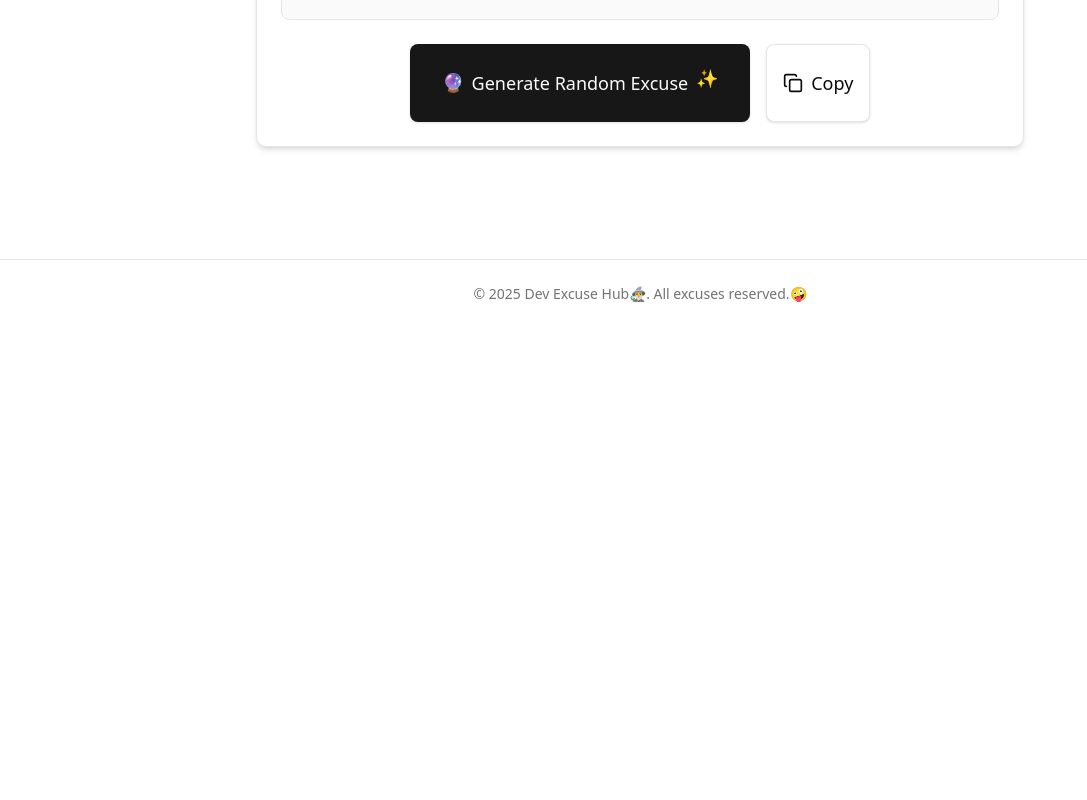
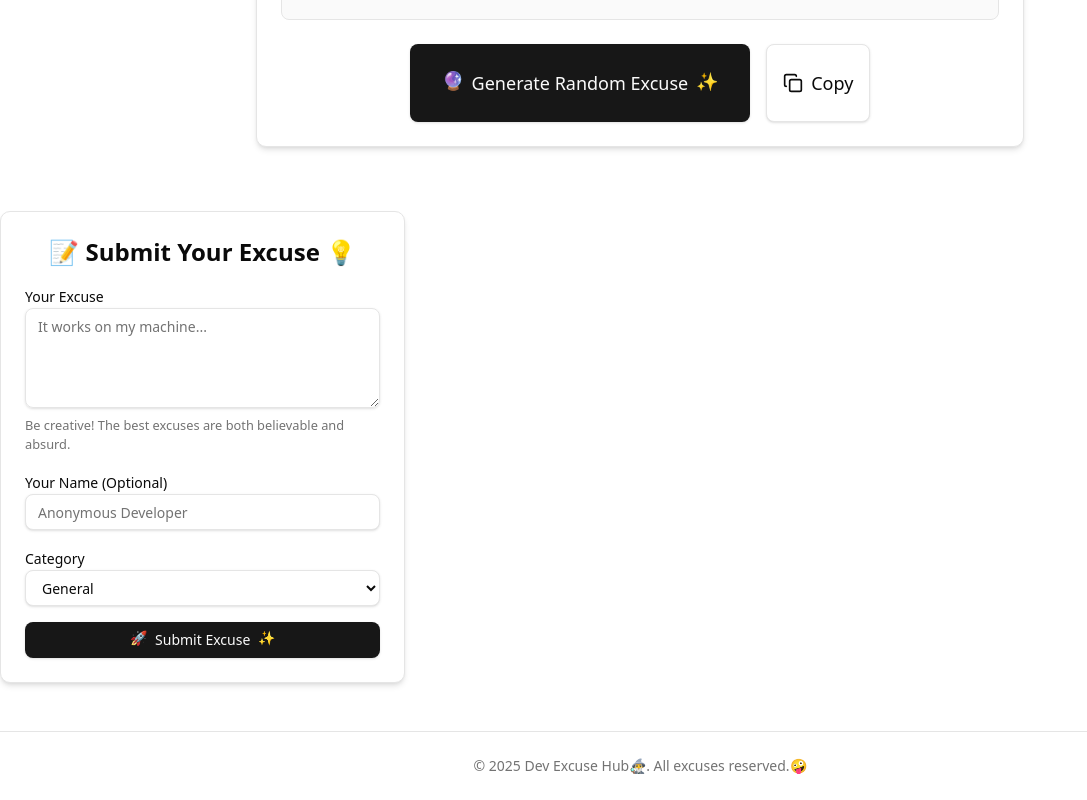
Before and after one commit to TheekshanaCN/devexcusehub, a Next.js app: page / in a window 1280 px wide. Shown: the part 334-1134 px from the top of the page, without its empty margins (0-1087 px from the left). Before the commit the page ends 800 px from the top, so only its background shows below. Built offline with nearby package versions, Linux system fonts and the light colour scheme.

Commit message:
Feat(Excuse) add Excuse Submition form & Toast

```diff
--- a/app/page.tsx
+++ b/app/page.tsx
@@ -1,12 +1,18 @@
 "use client";
 
 import React from "react";
+import { Toaster } from "@/components/ui/toaster";
 import Header from "@/components/Header";
 import Footer from "@/components/Footer";
 import { ThemeProvider } from "next-themes";
 import ExcuseGenerator from "@/components/ExcuseGenerator";
+import ExcuseSubmissionForm from "@/components/ExcuseSubmissionForm";
 
 export default function Home() {
+  const handleExcuseSubmitted = (data: any) => {
+    console.log("New excuse submitted:", data);
+  };
+
   return (
     <ThemeProvider attribute="class" defaultTheme="system" enableSystem>
       <main className="min-h-screen bg-background">
@@ -20,8 +26,16 @@ export default function Home() {
           </section>
         </div>
 
+        {/* Two Column Layout for Submission Form and Leaderboard */}
+        <section className="grid grid-cols-1 lg:grid-cols-12 gap-8">
+          <div className="lg:col-span-4 flex justify-center">
+            <ExcuseSubmissionForm onSubmit={handleExcuseSubmitted} />
+          </div>
+        </section>
+
         {/* Footer */}
         <Footer />
+      <Toaster />
       </main>
     </ThemeProvider>
   );
--- /dev/null
+++ b/components/ExcuseSubmissionForm.tsx
@@ -0,0 +1,177 @@
+"use client";
+
+import React, { useState, useEffect } from "react";
+import { useForm } from "react-hook-form";
+import { Button } from "./ui/button";
+import {
+  Form,
+  FormControl,
+  FormDescription,
+  FormField,
+  FormItem,
+  FormLabel,
+  FormMessage,
+} from "./ui/form";
+import { Textarea } from "./ui/textarea";
+import { Input } from "./ui/input";
+import { useToast } from "./ui/use-toast";
+
+interface ExcuseSubmissionFormProps {
+  onSubmit?: (data: ExcuseFormData) => void;
+}
+
+interface ExcuseFormData {
+  excuse: string;
+  author: string;
+  category: string;
+}
+
+interface Category {
+  id: number;
+  name: string;
+}
+
+const ExcuseSubmissionForm = ({
+  onSubmit = () => {},
+}: ExcuseSubmissionFormProps) => {
+  const [isSubmitting, setIsSubmitting] = useState(false);
+  const [categories, setCategories] = useState<Category[]>([]);
+  const { toast } = useToast();
+
+  // ✅ Use mock category data
+  useEffect(() => {
+    const mockCategories = [
+      { id: 1, name: "general" },
+      { id: 2, name: "frontend" },
+      { id: 3, name: "backend" },
+      { id: 4, name: "devops" },
+      { id: 5, name: "management" },
+    ];
+    setCategories(mockCategories);
+  }, []);
+
+  const form = useForm<ExcuseFormData>({
+    defaultValues: {
+      excuse: "",
+      author: "",
+      category: "general",
+    },
+  });
+
+  // ✅ Simulate fake submission
+  const handleSubmit = async (data: ExcuseFormData) => {
+    setIsSubmitting(true);
+
+    setTimeout(() => {
+      console.log("Simulated excuse submitted:", data);
+      onSubmit(data);
+      form.reset();
+      toast({
+        title: "🎉 Success!",
+        description: (
+          <div className="flex items-center gap-2">
+            <span className="animate-bounce inline-block">🚀</span>
+            <span>Your excuse has been submitted (mocked)!</span>
+            <span className="animate-bounce inline-block delay-100">👏</span>
+          </div>
+        ),
+      });
+      setIsSubmitting(false);
+    }, 1500);
+  };
+
+  return (
+    <div className="w-full max-w-md mx-auto p-6 bg-card rounded-lg shadow-md border border-border">
+      <h2 className="text-2xl font-bold mb-4 text-center">
+        📝 Submit Your Excuse 💡
+      </h2>
+      <Form {...form}>
+        <form onSubmit={form.handleSubmit(handleSubmit)} className="space-y-4">
+          <FormField
+            control={form.control}
+            name="excuse"
+            rules={{ required: "An excuse is required" }}
+            render={({ field }) => (
+              <FormItem>
+                <FormLabel>Your Excuse</FormLabel>
+                <FormControl>
+                  <Textarea
+                    placeholder="It works on my machine..."
+                    className="min-h-[100px]"
+                    {...field}
+                  />
+                </FormControl>
+                <FormDescription>
+                  Be creative! The best excuses are both believable and absurd.
+                </FormDescription>
+                <FormMessage />
+              </FormItem>
+            )}
+          />
+
+          <FormField
+            control={form.control}
+            name="author"
+            render={({ field }) => (
+              <FormItem>
+                <FormLabel>Your Name (Optional)</FormLabel>
+                <FormControl>
+                  <Input placeholder="Anonymous Developer" {...field} />
+                </FormControl>
+                <FormMessage />
+              </FormItem>
+            )}
+          />
+
+          <FormField
+            control={form.control}
+            name="category"
+            rules={{ required: "Please select a category" }}
+            render={({ field }) => (
+              <FormItem>
+                <FormLabel>Category</FormLabel>
+                <FormControl>
+                  <select
+                    className="w-full h-9 rounded-md border border-input bg-background px-3 py-1 text-sm shadow-sm focus-visible:outline-none focus-visible:ring-1 focus-visible:ring-ring"
+                    {...field}
+                  >
+                    {categories.map((category) => (
+                      <option key={category.id} value={category.name}>
+                        {category.name.charAt(0).toUpperCase() +
+                          category.name.slice(1)}
+                      </option>
+                    ))}
+                  </select>
+                </FormControl>
+                <FormMessage />
+              </FormItem>
+            )}
+          />
+
+          <Button
+            type="submit"
+            className="w-full transition-all duration-300 hover:scale-105 hover:shadow-md"
+            disabled={isSubmitting}
+          >
+            {isSubmitting ? (
+              <span className="flex items-center justify-center gap-2">
+                <span className="animate-spin inline-block">⏳</span>
+                <span className="animate-pulse">Submitting...</span>
+              </span>
+            ) : (
+              <span className="flex items-center justify-center gap-2">
+                <span className="animate-bounce inline-block">🚀</span>
+                <span>Submit Excuse</span>
+                <span className="animate-bounce inline-block delay-150">
+                  ✨
+                </span>
+              </span>
+            )}
+          </Button>
+        </form>
+      </Form>
+    </div>
+  );
+};
+
+export default ExcuseSubmissionForm;
--- a/package.json
+++ b/package.json
@@ -10,6 +10,7 @@
   },
   "dependencies": {
     "@radix-ui/react-icons": "^1.3.2",
+    "@radix-ui/react-label": "^2.1.7",
     "@radix-ui/react-slot": "^1.2.3",
     "@radix-ui/react-toast": "^1.2.14",
     "class-variance-authority": "^0.7.1",
@@ -19,6 +20,7 @@
     "next-themes": "^0.4.6",
     "react": "19.1.0",
     "react-dom": "19.1.0",
+    "react-hook-form": "^7.61.1",
     "tailwind-merge": "^3.3.1"
   },
   "devDependencies": {
```
Also changed, not shown: 1 other file (tests, documents, lock files or other folders).
